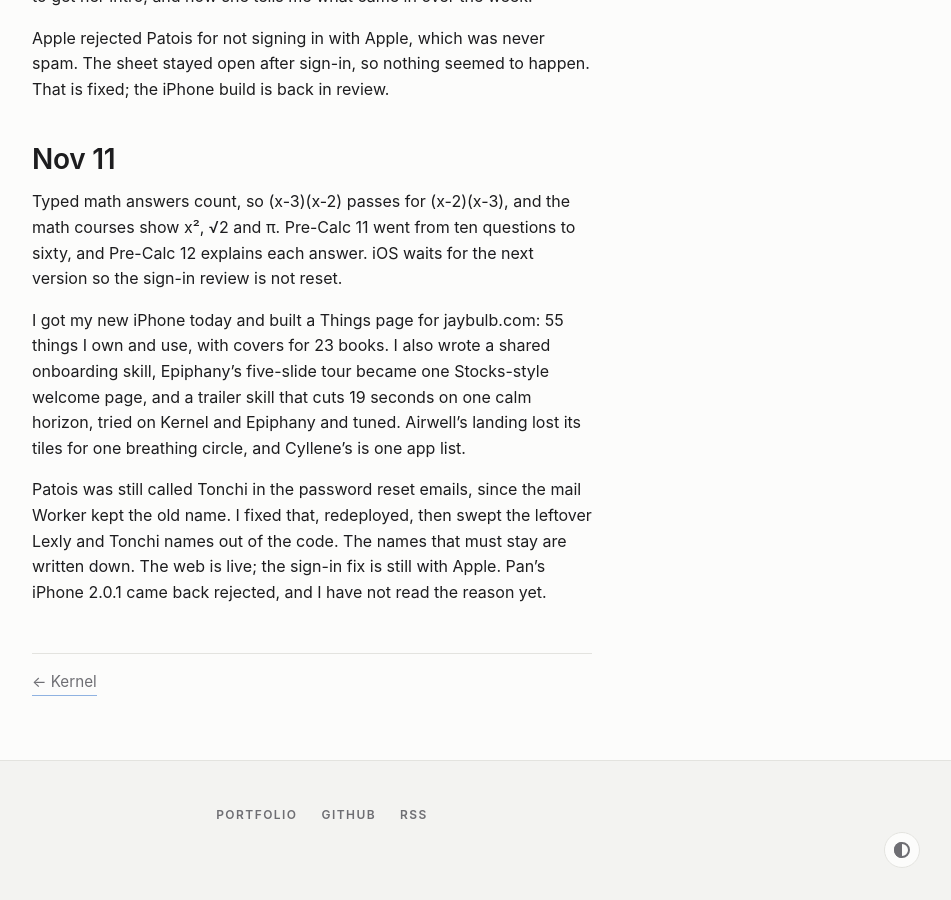
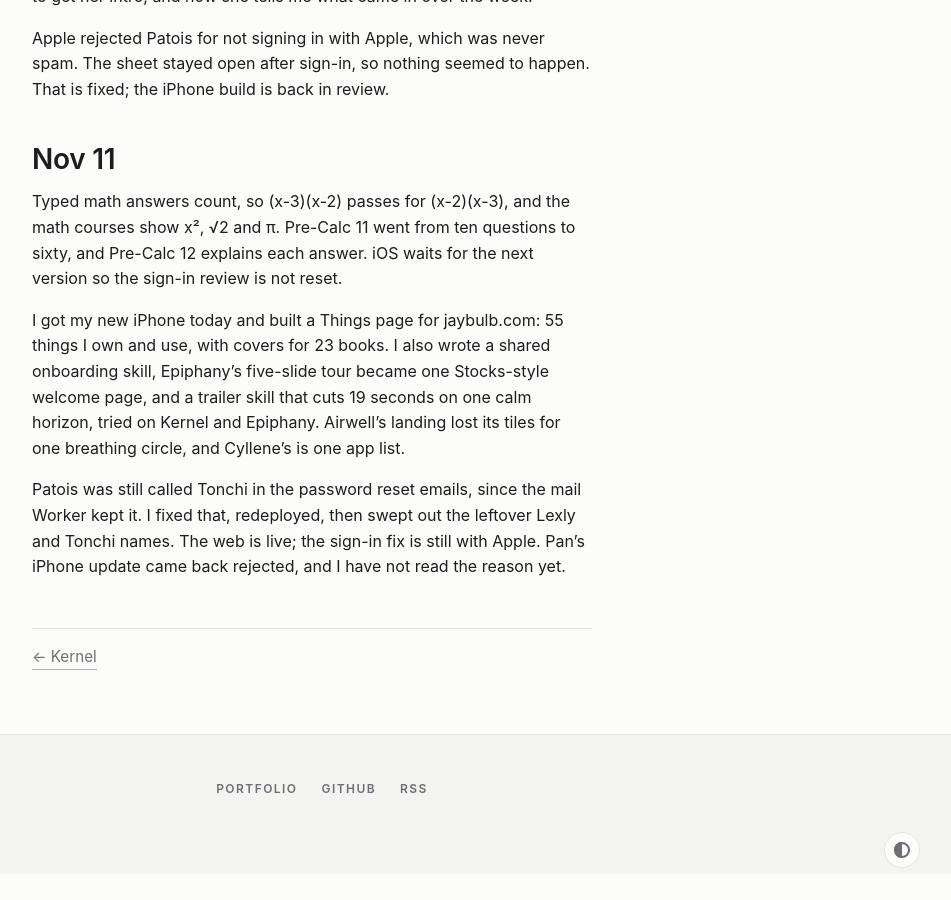
Before and after one commit to nulljosh/journal, a Jekyll site: the page built from _posts/2026-10-02-october.md, in a window 1280 px wide and 900 px high, scrolled down 4981 px. Shown: the whole window, without its empty margins (328-1279 px from the left). Built offline with Jekyll 4.4.1, drawn with Linux system fonts in a browser that asks for light colours; after the commit the page ends 5855 px from its top, so only the background shows below that.

Commit message:
October: lint fix on the Nov 11 paragraph

```diff
--- a/_posts/2026-10-02-october.md
+++ b/_posts/2026-10-02-october.md
@@ -125,6 +125,6 @@ Apple rejected Patois for not signing in with Apple, which was never spam. The s
 
 Typed math answers count, so (x-3)(x-2) passes for (x-2)(x-3), and the math courses show x², √2 and π. Pre-Calc 11 went from ten questions to sixty, and Pre-Calc 12 explains each answer. iOS waits for the next version so the sign-in review is not reset.
 
-I got my new iPhone today and built a Things page for jaybulb.com: 55 things I own and use, with covers for 23 books. I also wrote a shared onboarding skill, Epiphany's five-slide tour became one Stocks-style welcome page, and a trailer skill that cuts 19 seconds on one calm horizon, tried on Kernel and Epiphany and tuned. Airwell's landing lost its tiles for one breathing circle, and Cyllene's is one app list.
+I got my new iPhone today and built a Things page for jaybulb.com: 55 things I own and use, with covers for 23 books. I also wrote a shared onboarding skill, Epiphany's five-slide tour became one Stocks-style welcome page, and a trailer skill that cuts 19 seconds on one calm horizon, tried on Kernel and Epiphany. Airwell's landing lost its tiles for one breathing circle, and Cyllene's is one app list.
 
-Patois was still called Tonchi in the password reset emails, since the mail Worker kept the old name. I fixed that, redeployed, then swept the leftover Lexly and Tonchi names out of the code. The names that must stay are written down. The web is live; the sign-in fix is still with Apple. Pan's iPhone 2.0.1 came back rejected, and I have not read the reason yet.
+Patois was still called Tonchi in the password reset emails, since the mail Worker kept it. I fixed that, redeployed, then swept out the leftover Lexly and Tonchi names. The web is live; the sign-in fix is still with Apple. Pan's iPhone update came back rejected, and I have not read the reason yet.
```
